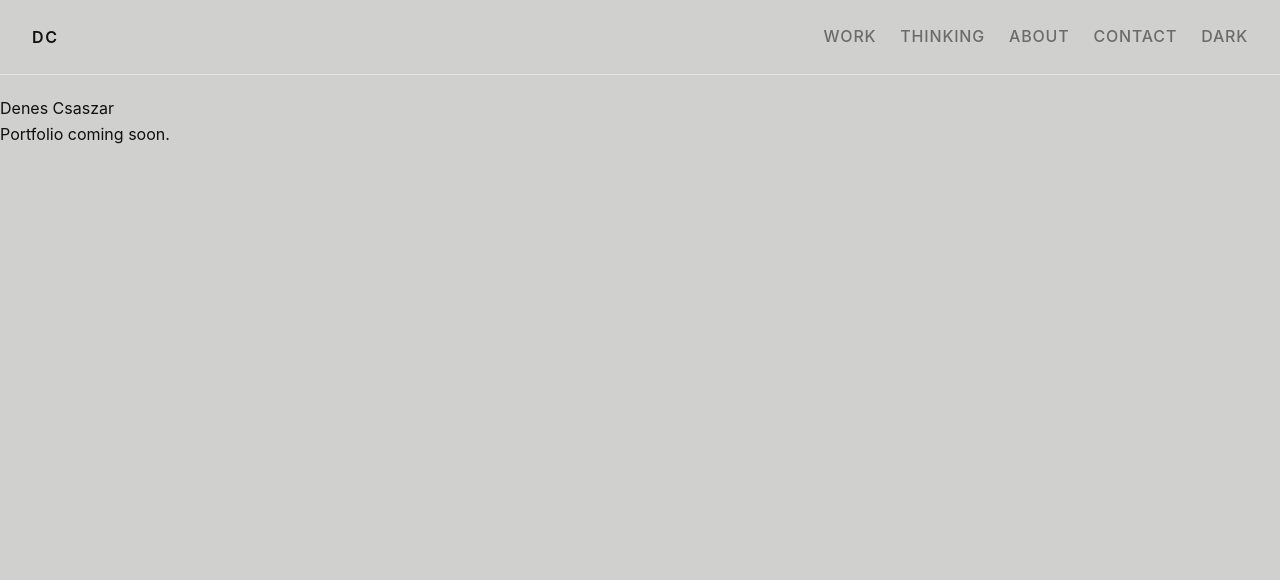
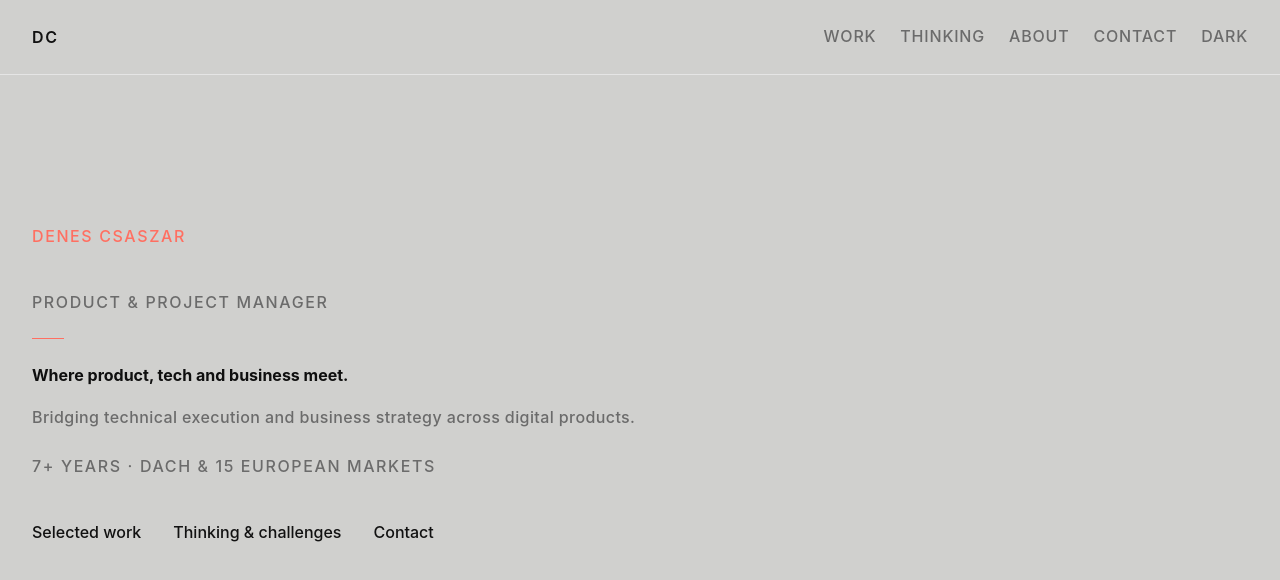
Before and after one commit to denescsaszar/portfolio, a Next.js app: page / in a window 1280 px wide. Shown: the top 580 px of the page. Built offline with nearby package versions, Linux system fonts and the light colour scheme.

Commit message:
step-04: hero section with name, role, headline, CTAs

```diff
--- a/app/page.tsx
+++ b/app/page.tsx
@@ -4,9 +4,56 @@ export default function Home() {
   return (
     <div>
       <Navigation />
-      <main className="pt-24">
-        <h1>Denes Csaszar</h1>
-        <p>Portfolio coming soon.</p>
+      <main>
+        {/* Hero */}
+        <section className="min-h-screen flex items-start px-8 pt-24 pb-24 max-w-wide mx-auto">
+          <div className="w-full mt-32">
+            <a
+              href="#about"
+              className="text-body-large font-medium tracking-widest uppercase text-coral no-underline"
+            >
+              Denes Csaszar
+            </a>
+
+            <p className="text-body-small tracking-widest uppercase text-muted font-medium mt-10 mb-6 pb-6 relative after:content-[''] after:absolute after:bottom-0 after:left-0 after:w-8 after:h-px after:bg-coral">
+              Product & Project Manager
+            </p>
+
+            <h1 className="text-display-large font-bold mb-4">
+              Where product, tech and business meet.
+            </h1>
+
+            <p className="text-body-large font-medium tracking-wide text-muted mb-6">
+              Bridging technical execution and business strategy across digital
+              products.
+            </p>
+
+            <p className="text-body-small tracking-widest uppercase text-muted font-medium mb-10">
+              7+ years · DACH & 15 European markets
+            </p>
+
+            <div className="flex gap-8">
+              <a
+                href="#projects"
+                className="text-body-small font-medium text-accent no-underline relative pb-1 after:content-[''] after:absolute after:left-0 after:bottom-0 after:w-0 after:h-px after:bg-current after:transition-all hover:after:w-full"
+              >
+                Selected work
+              </a>
+              <a
+                href="#challenges"
+                className="text-body-small font-medium text-accent no-underline relative pb-1 after:content-[''] after:absolute after:left-0 after:bottom-0 after:w-0 after:h-px after:bg-current after:transition-all hover:after:w-full"
+              >
+                Thinking & challenges
+              </a>
+              <a
+                href="#contact"
+                className="text-body-small font-medium text-accent no-underline relative pb-1 after:content-[''] after:absolute after:left-0 after:bottom-0 after:w-0 after:h-px after:bg-current after:transition-all hover:after:w-full"
+              >
+                Contact
+              </a>
+            </div>
+          </div>
+        </section>
       </main>
     </div>
   );
```
